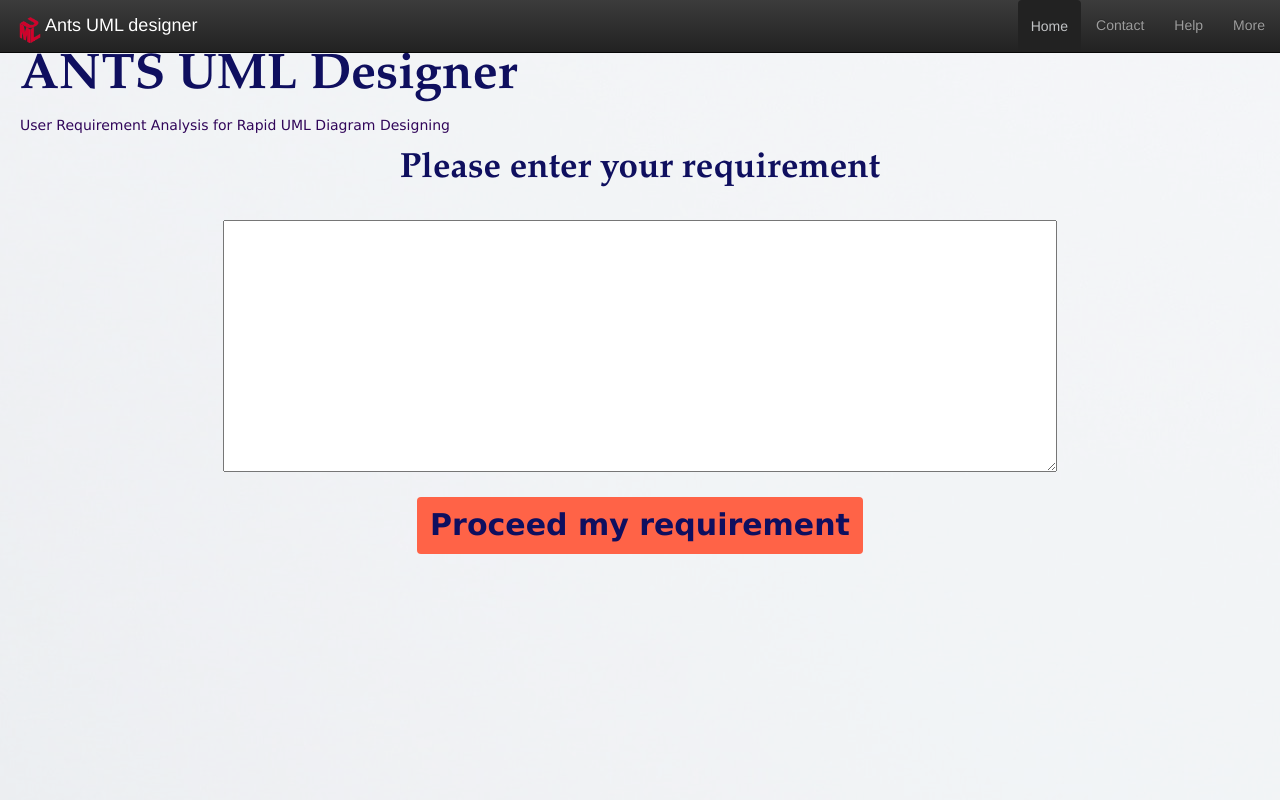
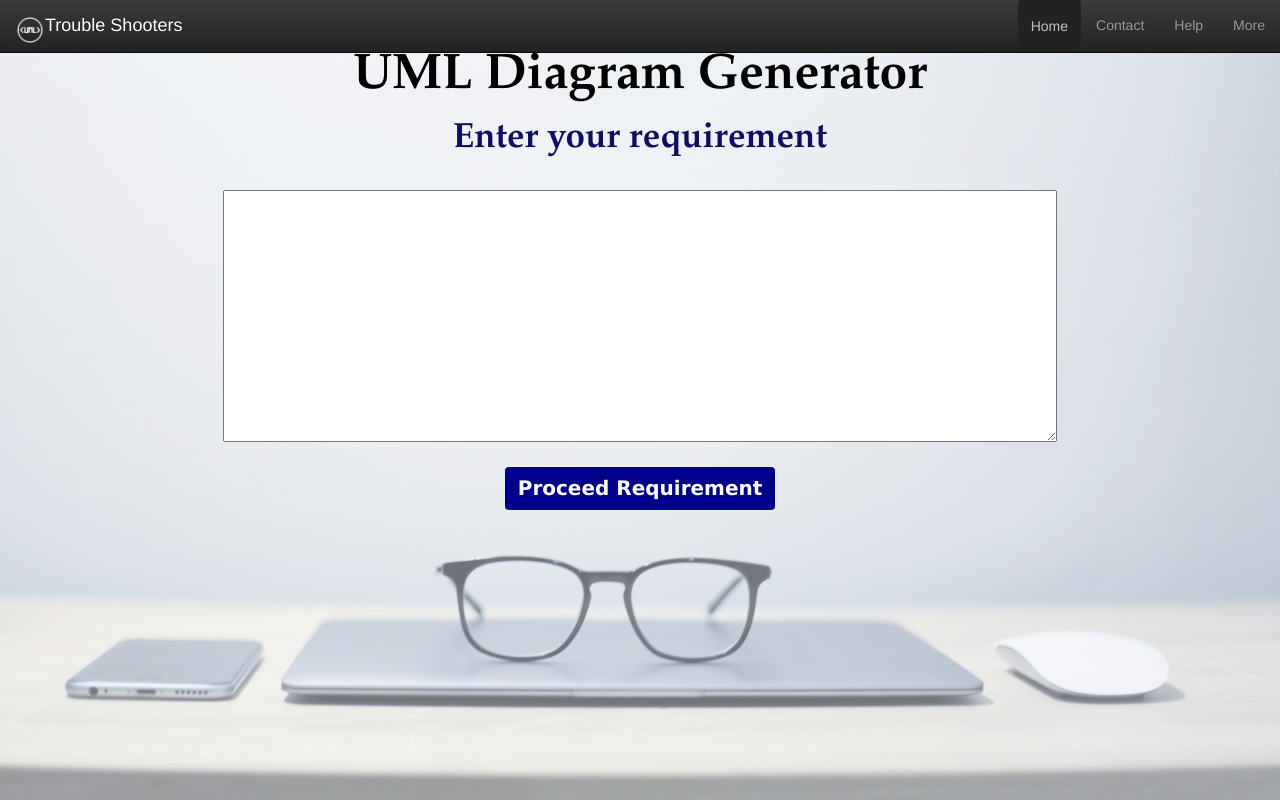
Before and after one commit to lasithw/UML-generator, a Django app: page /firstpage/ in a window 1280 px wide. Run offline with Django 3.2, Linux system fonts and the light colour scheme; some libraries are stand-ins or nearby versions.

Commit message:
first page

```diff
--- a/draft.txt
+++ b/draft.txt
@@ -1,9 +1,9 @@
 @startuml
 ginger->hank: wait
-together->:
+together->o]:
 often->hank: , Hank gives her apple
 hank->ginger: ride , Hank wash and brush
-->sd: brush her tail
-then->fffgg: he gives her food and water
+[o->o]: brush her tail
+then->o]: he gives her food and water
 ginger->hank: love
 @enduml
--- a/uml1app/static/css/HomeStyle.css
+++ b/uml1app/static/css/HomeStyle.css
@@ -3,7 +3,7 @@
     background-position: center;
     background-repeat: no-repeat;
     background-size: cover;
-    height: 620px;
+    height:100%;
 
 }
 nav{
--- a/uml1app/templates/uml1app/firstpage.html
+++ b/uml1app/templates/uml1app/firstpage.html
@@ -8,32 +8,36 @@
             background-size: cover;
 
         }
-nav{
+
+        nav {
             color: blue;
         }
 
         #btn {
-    background-color: tomato;
+            background-color: darkblue;
             text-align: center;
-    font-size: 30px;
-    color: rgb(15, 15, 95);
+            font-size: 20px;
+            color: rgb(255, 255, 255);
             font-weight: bold;
-    font-family:Lucida Sans Unicode;
+            font-family: Lucida Sans Unicode;
         }
-#heading1{
+
+        #heading1 {
             font-size: 50px;
             font-weight: bold;
-    color: rgb(15, 15, 95);
-    font-family:Palatino Linotype;
+            color: rgb(0, 0, 0);
+            font-family: Palatino Linotype;
         }
-#heading2{
+
+        #heading2 {
             font-size: 35px;
             font-weight: bold;
             color: rgb(15, 15, 95);
-    font-family:Palatino Linotype;
+            font-family: Palatino Linotype;
         }
-p{
-    font-family:Lucida Sans Unicode;
+
+        p {
+            font-family: Lucida Sans Unicode;
             color: rgb(49, 6, 90);
         }
 
@@ -44,12 +48,14 @@ p{
             right: 0;
             z-index: 1;
 
-  display: block;
-  background-image: url(/static/images/background1.jpg);
+            background-position: center;
+            background-repeat: no-repeat;
+            background-size: cover;
+            background-image: url(../../static/images/background1.jpg);
             width: auto;
-  height: 800px;
-   -webkit-filter: opacity(.50);
-  filter: opacity(.50);
+            height: 100%;
+            -webkit-filter: opacity(.60);
+            filter: opacity(.60);
         }
 
 
@@ -62,26 +68,30 @@ p{
             margin-right: 20px;
         }
     </style>
-   <link rel="stylesheet" href="https://maxcdn.bootstrapcdn.com/bootstrap/3.3.7/css/bootstrap.min.css" integrity="sha384-BVYiiSIFeK1dGmJRAkycuHAHRg32OmUcww7on3RYdg4Va+PmSTsz/K68vbdEjh4u"
+    <link rel="stylesheet" href="https://maxcdn.bootstrapcdn.com/bootstrap/3.3.7/css/bootstrap.min.css"
+          integrity="sha384-BVYiiSIFeK1dGmJRAkycuHAHRg32OmUcww7on3RYdg4Va+PmSTsz/K68vbdEjh4u"
           crossorigin="anonymous">
 
     <!-- Optional theme -->
-    <link rel="stylesheet" href="https://maxcdn.bootstrapcdn.com/bootstrap/3.3.7/css/bootstrap-theme.min.css" integrity="sha384-rHyoN1iRsVXV4nD0JutlnGaslCJuC7uwjduW9SVrLvRYooPp2bWYgmgJQIXwl/Sp"
+    <link rel="stylesheet" href="https://maxcdn.bootstrapcdn.com/bootstrap/3.3.7/css/bootstrap-theme.min.css"
+          integrity="sha384-rHyoN1iRsVXV4nD0JutlnGaslCJuC7uwjduW9SVrLvRYooPp2bWYgmgJQIXwl/Sp"
           crossorigin="anonymous">
 
     <!-- Latest compiled and minified JavaScript -->
-    <script src="https://maxcdn.bootstrapcdn.com/bootstrap/3.3.7/js/bootstrap.min.js" integrity="sha384-Tc5IQib027qvyjSMfHjOMaLkfuWVxZxUPnCJA7l2mCWNIpG9mGCD8wGNIcPD7Txa"
+    <script src="https://maxcdn.bootstrapcdn.com/bootstrap/3.3.7/js/bootstrap.min.js"
+            integrity="sha384-Tc5IQib027qvyjSMfHjOMaLkfuWVxZxUPnCJA7l2mCWNIpG9mGCD8wGNIcPD7Txa"
             crossorigin="anonymous"></script>
 
     <script src="https://ajax.googleapis.com/ajax/libs/jquery/3.3.1/jquery.min.js"></script>
-    <script src="http://code.jquery.com/jquery-3.3.1.min.js" integrity="sha256-FgpCb/KJQlLNfOu91ta32o/NMZxltwRo8QtmkMRdAu8=" crossorigin="anonymous"></script>
+    <script src="http://code.jquery.com/jquery-3.3.1.min.js"
+            integrity="sha256-FgpCb/KJQlLNfOu91ta32o/NMZxltwRo8QtmkMRdAu8=" crossorigin="anonymous"></script>
     <script type="text/javascript" src="/static/js/bootstrap.min.js"></script>
 
 
     <!--<script src="jquery-3.3.1.min.js"></script>-->
 
     <meta charset="UTF-8">
-    <link rel="icon" href="/static/images/logo.png" />
+    <link rel="icon" href="/static/images/logo.png"/>
     <title>UML Designer</title>
 
 </head>
@@ -91,12 +101,14 @@ p{
     <nav class="navbar navbar-inverse navbar-fixed-top">
         <div class="container-fluid">
             <div class="navbar-header">
-                <a class="navbar-brand" href="#"><img align="left" src="/static/images/logo.png" width="30" height="30" alt=""><span>Ants UML designer</span></a>
+                <a class="navbar-brand" href="#"><img align="left" src="/static/images/logo.png" width="30" height="30"
+                                                      alt=""><span>Trouble Shooters</span></a>
             </div>
             <ul class="nav navbar-nav navbar-right">
                 <li class="active">
                     <form action="/home" class="inline">
-                        <button class="btn btn-dark" style="background-color: #222;color:#c2c4c6;height:52px" >Home</button>
+                        <button class="btn btn-dark" style="background-color: #222;color:#c2c4c6;height:52px">Home
+                        </button>
                     </form>
                 </li>
                 <li>
@@ -112,47 +124,46 @@ p{
         </div>
     </nav>
     <div style="margin-top:50px">
-<h1 id="heading1">ANTS UML Designer</h1>
-<p>User Requirement Analysis for Rapid UML Diagram Designing</p>
+        <h1 id="heading1" class="container-fluid bg-1 text-center">UML Diagram Generator</h1>
         <form class="form-group text-center" id="textform" method="post" action="/getrequirement/">
-    <label id="heading2">Please enter your requirement</label>
+            <label id="heading2">Enter your requirement</label>
             <br><br>
             <textarea name="requirement" style="width: 834px; height: 252px;"></textarea>
             <br><br>
 
             <p hidden><input type="radio" name="diagramtype" id="usecase"/>Usecase
-      <input type="radio" name="diagramtype" id ="class"/> Class
+                <input type="radio" name="diagramtype" id="class"/> Class
                 <input type="radio" name="diagramtype" id="activity"/>Activity
                 <input type="radio" name="diagramtype" id="sequence"/> Sequence<br></p>
-    <button class="btn" id="btn">Proceed my requirement</button>
+            <button class="btn" id="btn">Proceed Requirement</button>
         </form>
     </div>
 </div>
 <script type="text/javascript">
-window.onload = function (){
+    window.onload = function () {
         var temp = location.search.substring(1).split("=");
         l = unescape(temp[1]);
         console.log("a");
-    if (l == "'usecase'"){
+        if (l == "'usecase'") {
             console.log("b");
             document.getElementById("usecase").checked = true;
             $('#textform').attr('action', '/getrequirement/');
 
         }
-    if (l == "'class'"){
+        if (l == "'class'") {
             console.log("b");
             document.getElementById("class").checked = true;
             $('#textform').attr('action', '/classpage/');
 
 
         }
-    if (l == "'activity'"){
+        if (l == "'activity'") {
             console.log("b");
             document.getElementById("activity").checked = true;
             $('#textform').attr('action', '/activitypage/');
 
         }
-    if (l == "'sequence'"){
+        if (l == "'sequence'") {
             console.log("b");
             document.getElementById("sequence").checked = true;
             $('#textform').attr('action', '/sequencepage/');
@@ -160,18 +171,18 @@ window.onload = function (){
         }
 
     }
-    $('#usecase').on ('click',function(e){
+    $('#usecase').on('click', function (e) {
         $('#textform').attr('action', '/getrequirement/');
     });
 
-    $('#activity').on ('click',function(e){
+    $('#activity').on('click', function (e) {
         $('#textform').attr('action', '/activitypage/');
     });
-    $('#sequence').on ('click',function(e){
+    $('#sequence').on('click', function (e) {
         $('#textform').attr('action', '/sequencepage/');
     });
 
-    $('#class').on ('click',function(e){
+    $('#class').on('click', function (e) {
         $('#textform').attr('action', '/classpage/');
     });
 </script>
--- a/uml1app/templates/uml1app/newhome.html
+++ b/uml1app/templates/uml1app/newhome.html
@@ -66,8 +66,8 @@
 <nav class="navbar navbar-inverse navbar-fixed-top">
     <div class="container-fluid">
         <div class="navbar-header">
-            <a class="navbar-brand" href="#"><img align="left" src="/static/images/logo.png" width="30" height="30"
-                                                  alt=""><span>Trouble Shooters</span></a>
+            <a class="navbar-brand" href="#"><img align="left" src="/static/images/logo.png" width="30" height="30" alt="">
+                <span>Trouble Shooters</span></a>
         </div>
         <ul class="nav navbar-nav navbar-right">
             <li class="active">
```
Also changed, not shown: db.sqlite3, uml1app/static/images/logo.png, 1 other file. Lines whose indentation alone changed are shown as unchanged.
